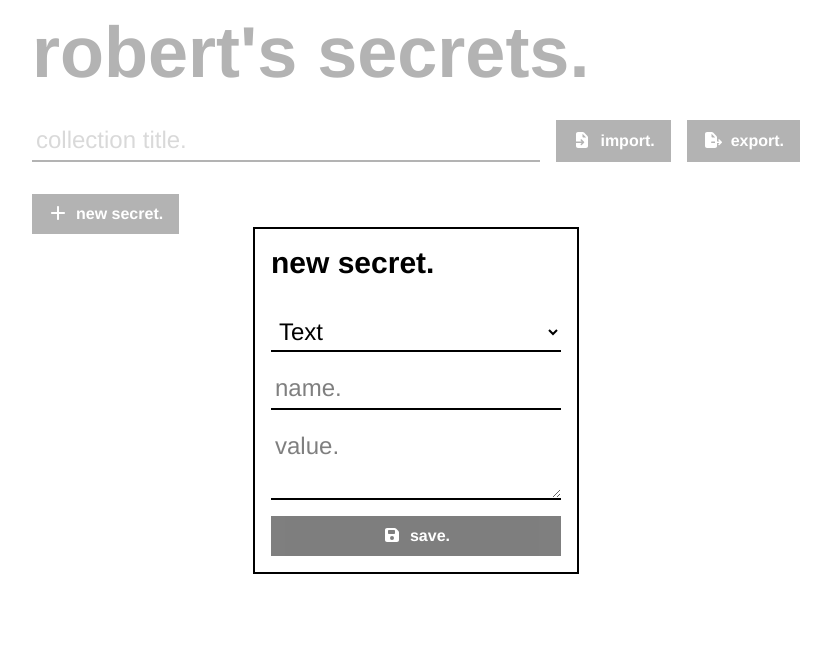
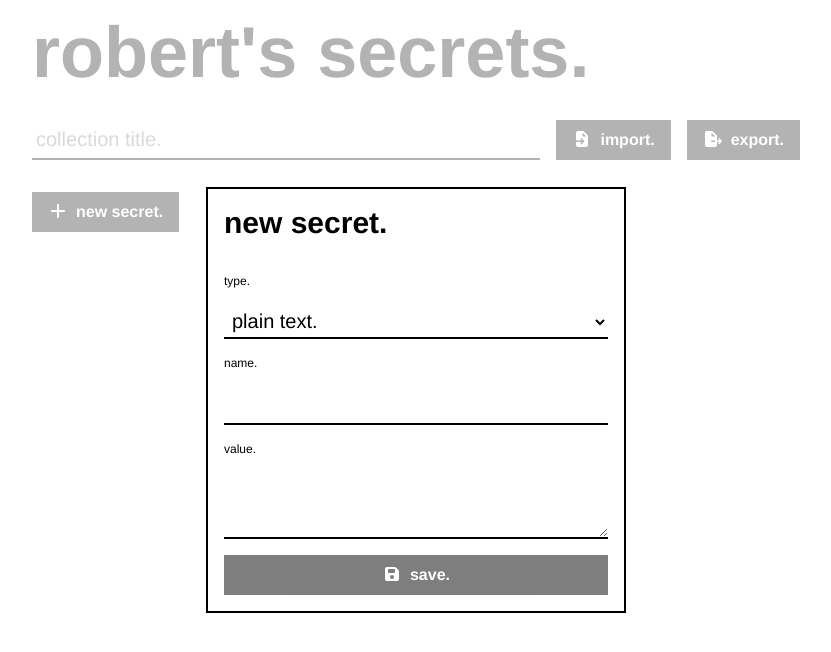
Before and after one commit to roberts-website/secrets, a React (Vite) app: page / in a window 1280 px wide. Both pictures are taken after a click on the button "new secret.". Shown: the top 652 px of the page, without its empty margins (224-1055 px from the left). Built offline with nearby package versions, Linux system fonts and the light colour scheme.

Commit message:
add reorganizing, editing, and deleting of secrets

```diff
--- /dev/null
+++ b/src/components/SecretModal/SecretTextDetails.tsx
@@ -0,0 +1,33 @@
+/// internal dependencies.
+
+// types.
+
+import type { SecretText } from '@/types/Collection'
+
+/// component.
+
+export default function SecretTextDetails({
+  secret,
+  setSecret,
+  setValid,
+}: {
+  secret:    SecretText
+  setSecret: (secret: SecretText) => void
+  setValid:  (valid: boolean) => void
+}) {
+  return <>
+    <label>
+      value.
+    </label>
+    <textarea
+      className='font-mono'
+
+      value={secret.value}
+
+      onChange={e => {
+        setSecret({ ...secret, value: e.target.value })
+        setValid(e.target.value.length > 0)
+      }}
+    />
+  </>
+}
--- a/src/components/Secrets/NewSecretModal.tsx
+++ b/src/components/SecretModal/index.tsx
@@ -28,26 +28,34 @@ import Modal      from '@/components/Modal'
 
 /// component.
 
-export default function NewSecretModal({
+export default function SecretModal({
+  secret = {
+    type: 'text',
+    id:   crypto.randomUUID(),
+    name: '',
+  },
+
   onClose,
-  onCreate,
+  onSave,
 }: {
-  onClose:  () => void
-  onCreate: (secret: Secret) => void
+  secret?: Secret
+
+  onClose: () => void
+  onSave:  (secret: Secret) => void
 }) {
   const [selectedType, setSelectedType] = useState<SecretType>('text')
+  const [valid,        setValid       ] = useState(false)
 
-  const [secret, setSecret] = useState<Secret>({
-    type: selectedType,
-    id:   crypto.randomUUID(),
-    name: '',
-  })
+  const [internalSecret, setInternalSecret] = useState<Secret>(secret)
 
   return <Modal
     title  ='new secret.'
     onClose={onClose}
   >
-    <div className='flex flex-col gap-4'>
+    <div className='flex flex-col gap-4 w-96'>
+      <label>
+        type.
+      </label>
       <select
         value={selectedType}
 
@@ -63,22 +71,30 @@ export default function NewSecretModal({
         ))}
       </select>
 
+      <label>
+        name.
+      </label>
       <input
-        type       ='text'
-        placeholder='name.'
+        type ='text'
+        value={internalSecret.name}
 
-        value={secret.name}
-
-        onChange={e => setSecret({ ...secret, name: e.target.value })}
+        onChange={e => setInternalSecret({
+          ...internalSecret,
+          name: e.target.value,
+        })}
       />
 
-      {secret.type === 'text' && <SecretTextDetails secret={secret as SecretText} setSecret={setSecret} />}
+      {internalSecret.type === 'text' && <SecretTextDetails
+        secret   ={internalSecret as SecretText}
+        setSecret={setInternalSecret}
+        setValid ={setValid}
+      />}
 
       <IconButton
         icon    ={faFloppyDisk}
-        disabled={!secret.name || !secret.value}
+        disabled={!internalSecret.name || !valid}
 
-        onClick={() => onCreate(secret)}
+        onClick={() => onSave(internalSecret)}
       >
         save.
       </IconButton>
--- a/src/components/Secrets/SecretTextDetails.tsx
+++ /dev/null
@@ -1,22 +0,0 @@
-/// internal dependencies.
-
-// types.
-
-import type { SecretText } from '@/types/Collection'
-
-/// component.
-
-export default function SecretTextDetails({
-  secret,
-  setSecret,
-}: {
-  secret:    SecretText
-  setSecret: (secret: SecretText) => void
-}) {
-  return <textarea
-    value={secret.value}
-    placeholder='value.'
-
-    onChange={e => setSecret({ ...secret, value: e.target.value })}
-  />
-}
--- a/src/components/Secrets/SecretsList/SecretsListItem/SecretTextDetails.tsx
+++ b/src/components/Secrets/SecretsList/SecretsListItem/SecretTextDetails.tsx
@@ -6,7 +6,7 @@ import type { SecretText } from '@/types/Collection'
 
 // components.
 
-import SecretValue from '@/components/SecretValue'
+import SecretValue from './SecretValue'
 
 /// component.
 
--- a/src/components/SecretValue.tsx
+++ b/src/components/Secrets/SecretsList/SecretsListItem/SecretValue.tsx
@@ -4,7 +4,6 @@ import { useState } from 'react'
 
 import {
   faCopy,
-
   faEye,
   faEyeSlash,
 } from '@fortawesome/free-solid-svg-icons'
--- a/src/components/Secrets/SecretsList/SecretsListItem/index.tsx
+++ b/src/components/Secrets/SecretsList/SecretsListItem/index.tsx
@@ -6,6 +6,8 @@ import { useState        } from 'react'
 import {
   faAngleDown,
   faAngleUp,
+  faPencil,
+  faTrash,
 } from '@fortawesome/free-solid-svg-icons'
 
 /// internal dependencies.
@@ -21,28 +23,81 @@ import type {
 
 import SecretTextDetails from './SecretTextDetails'
 
+import IconButton from '@/components/IconButton'
+
 /// component.
 
 export default function SecretsListItem({
   secret,
+
+  setIsEditing,
+  setEditingID,
+
+  onMoveUp,
+  onMoveDown,
+  onDelete,
 }: {
   secret: Secret
+
+  setIsEditing: (isEditing: boolean) => void
+  setEditingID: (editingID: string ) => void
+
+  onMoveUp:   () => void
+  onMoveDown: () => void
+  onDelete:   () => void
 }) {
-  const [isExpanded, setIsExpanded] = useState(false)
+  const [isExpanded, setIsExpanded  ] = useState<boolean>(false)
 
   return <div className='flex flex-col gap-2'>
-    <div
-      className='text-xl font-bold cursor-pointer'
+    <div className='flex flex-row gap-2'>
+      <div
+        className='flex flex-row gap-2 flex-1 text-xl font-bold cursor-pointer'
+        onClick  ={() => setIsExpanded(!isExpanded)}
+      >
+        <FontAwesomeIcon icon={isExpanded ? faAngleUp : faAngleDown} />
+        <div className='flex-1'>{secret.name}</div>
+      </div>
 
-      onClick={() => setIsExpanded(!isExpanded)}
-    >
-      <FontAwesomeIcon
-        className='mr-2'
+      <div className='flex flex-row gap-1'>
+        <IconButton
+          className='mini'
+          icon     ={faAngleUp}
 
-        icon={isExpanded ? faAngleUp : faAngleDown}
-      />
+          onClick={() => onMoveUp(secret.id)}
+        >
+          move up.
+        </IconButton>
 
-      {secret.name}
+        <IconButton
+          className='mini'
+          icon     ={faAngleDown}
+
+          onClick={() => onMoveDown(secret.id)}
+        >
+          move down.
+        </IconButton>
+
+        <IconButton
+          className='mini'
+          icon     ={faPencil}
+
+          onClick={() => {
+            setIsEditing(true)
+            setEditingID(secret.id)
+          }}
+        >
+          edit.
+        </IconButton>
+
+        <IconButton
+          className='mini'
+          icon     ={faTrash}
+
+          onClick={() => onDelete(secret.id)}
+        >
+          delete.
+        </IconButton>
+      </div>
     </div>
 
     {isExpanded && secret.type === 'text' && <SecretTextDetails secret={secret as SecretText} />}
--- a/src/components/Secrets/SecretsList/index.tsx
+++ b/src/components/Secrets/SecretsList/index.tsx
@@ -1,3 +1,7 @@
+/// external dependencies.
+
+import { useState } from 'react'
+
 /// internal dependencies.
 
 // types.
@@ -8,6 +12,8 @@ import type { Collection } from '@/types/Collection'
 
 import SecretsListItem from './SecretsListItem'
 
+import SecretModal from '@/components/SecretModal'
+
 /// component.
 
 export default function SecretsList({
@@ -17,12 +23,66 @@ export default function SecretsList({
   collection:    Collection
   setCollection: (collection: Collection) => void
 }) {
+  const [isEditing, setIsEditing] = useState<boolean>(false)
+  const [editingID, setEditingID] = useState<string | null>(null)
+
   return <div className='flex flex-col gap-4'>
     {collection.secrets.map(secret => (
       <SecretsListItem
         key   ={secret.id}
         secret={secret}
+
+        setIsEditing={setIsEditing}
+        setEditingID={setEditingID}
+
+        onMoveUp={() => {
+          const index = collection.secrets.findIndex(s => s.id === secret.id)
+
+          if (index === 0) return
+
+          const updatedSecrets = [...collection.secrets]
+          updatedSecrets[index] = updatedSecrets[index - 1]
+          updatedSecrets[index - 1] = secret
+
+          setCollection({ ...collection, secrets: updatedSecrets })
+        }}
+
+        onMoveDown={() => {
+          const index = collection.secrets.findIndex(s => s.id === secret.id)
+
+          if (index === collection.secrets.length - 1) return
+
+          const updatedSecrets = [...collection.secrets]
+          updatedSecrets[index] = updatedSecrets[index + 1]
+          updatedSecrets[index + 1] = secret
+
+          setCollection({ ...collection, secrets: updatedSecrets })
+        }}
+
+        onDelete={() => {
+          const updatedSecrets = collection.secrets.filter(s => s.id !== secret.id)
+
+          setCollection({ ...collection, secrets: updatedSecrets })
+        }}
       />
     ))}
+
+    {isEditing && editingID && <SecretModal
+      secret={collection.secrets.find(secret => secret.id === editingID)}
+
+      onClose={() => setIsEditing(false)}
+
+      onSave={secret => {
+        const updatedSecrets = collection.secrets.map(s => s.id === editingID ? secret : s)
+
+        setCollection({
+          ...collection,
+          secrets: updatedSecrets,
+        })
+
+        setIsEditing(false)
+        setEditingID(null)
+      }}
+    />}
   </div>
 }
--- a/src/components/Secrets/index.tsx
+++ b/src/components/Secrets/index.tsx
@@ -11,7 +11,7 @@ import type { Collection } from '@/types/Collection'
 
 // components.
 
-import NewSecretModal from './NewSecretModal'
+import SecretModal from '../SecretModal'
 import SecretsList    from './SecretsList'
 
 import IconButton from '@/components/IconButton'
@@ -42,10 +42,10 @@ export default function Secrets({
       setCollection={setCollection}
     />
 
-    {showingNewModal && <NewSecretModal
+    {showingNewModal && <SecretModal
       onClose={() => setShowingNewModal(false)}
 
-      onCreate={secret => {
+      onSave={secret => {
         setCollection({
           ...collection,
           secrets: [...collection.secrets, secret],
--- a/src/index.css
+++ b/src/index.css
@@ -24,7 +24,7 @@ body {
 }
 
 input, textarea, select {
-  @apply border-b-2 border-[var(--foreground-color)] text-2xl outline-none p-1;
+  @apply border-b-2 border-[var(--foreground-color)] text-xl outline-none p-1;
 }
 
 button {
@@ -38,8 +38,16 @@ button:disabled {
   @apply opacity-50 cursor-not-allowed;
 }
 
+button:active {
+  @apply bg-[var(--foreground-color-2)];
+}
+
 button.mini {
   @apply px-2 py-1 text-xs;
+}
+
+label {
+  @apply text-xs;
 }
 
 h1, h2, h3, h4, h5, h6 {
--- a/src/types/Collection.ts
+++ b/src/types/Collection.ts
@@ -3,7 +3,7 @@
 export type SecretType = 'text'
 
 export const SecretTypeNames: Record<SecretType, string> = {
-  'text': 'Text',
+  'text': 'plain text.',
 }
 
 export type Secret = {
```
